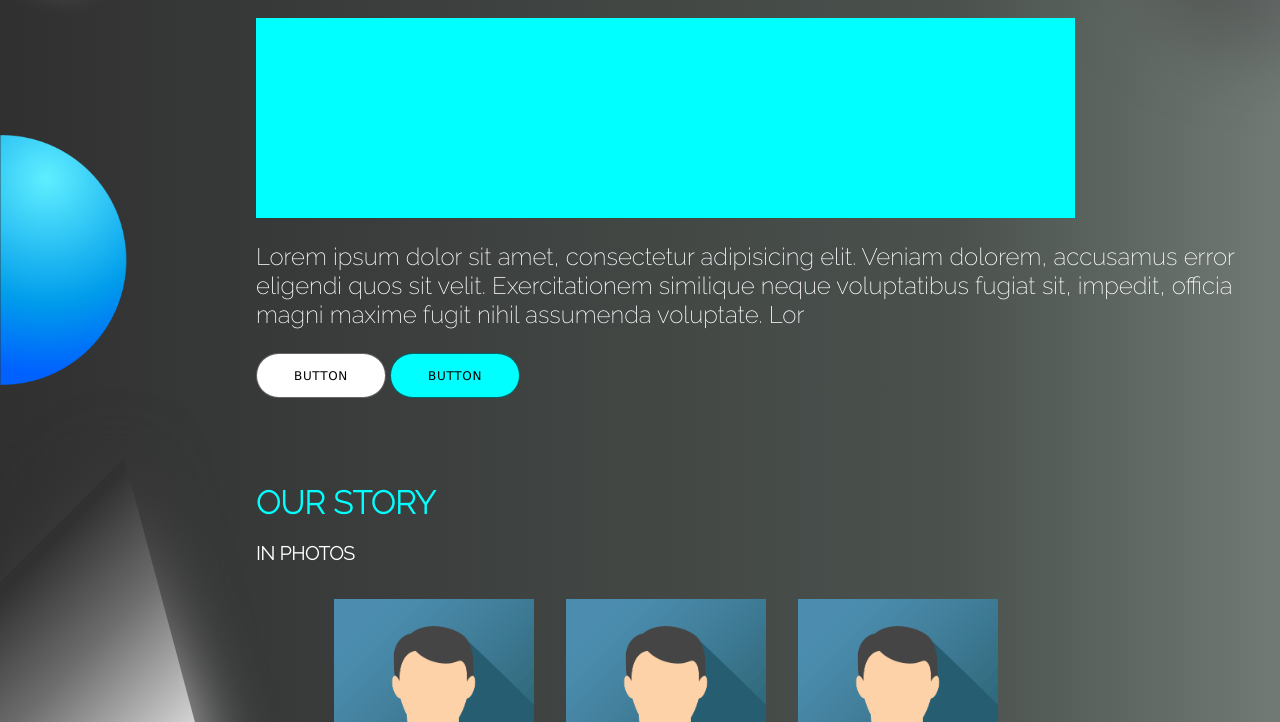
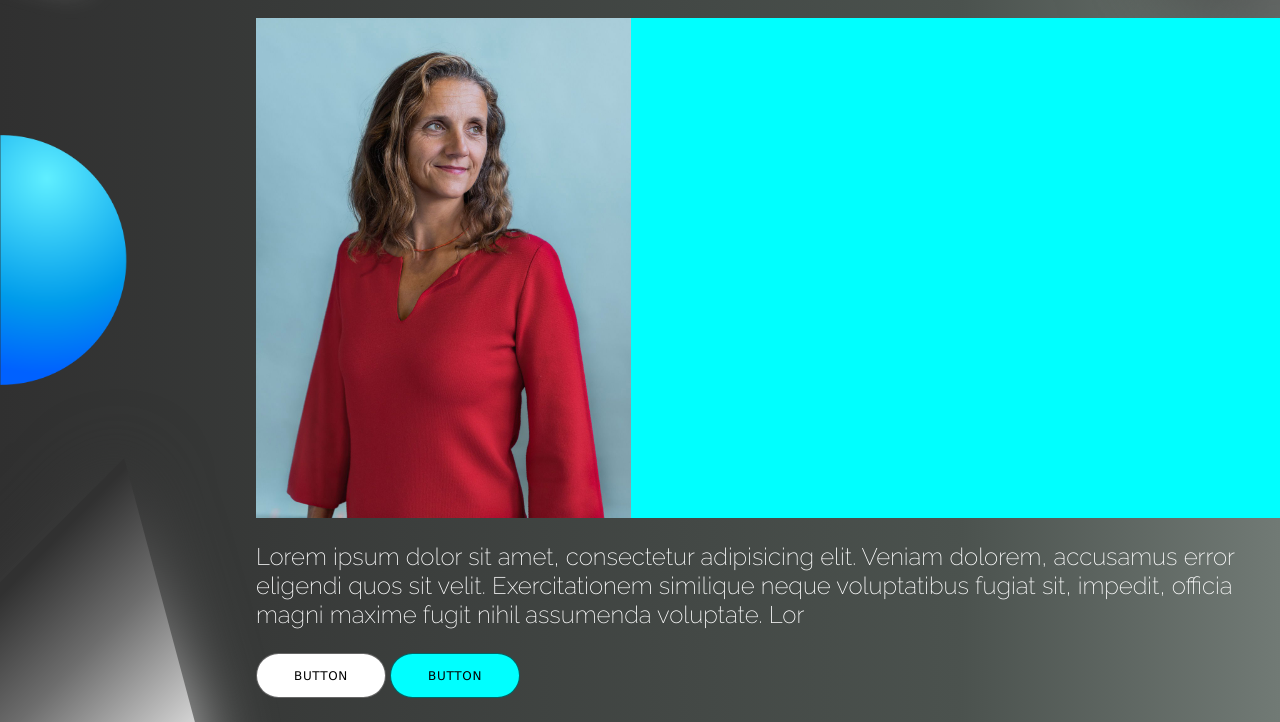
Before and after one commit to GeorgeMoucht/2021iGemThessalyWiki, a plain HTML site: page template-page.html in a window 1280 px wide. Shown: the part 629-1351 px from the top of the page. Drawn offline with nearby package versions, Linux system fonts and the light colour scheme.

Commit message:
Init testImgfolder and start the HP-integrated task

```diff
--- a/assets/css/template-page.css
+++ b/assets/css/template-page.css
@@ -312,6 +312,7 @@ body{
     background: aqua;
 }
 
+
 .right-main-ouridea-text p{
     font-size: 1.5rem;
     color: white;
@@ -537,3 +538,17 @@ body{
       overflow-x: hidden;
       overflow-y: hidden;
 }
+
+/*HP TASK INTEGRATED PEOPLE */
+.HP-integrated-slider-wrap {
+    width: 100%;
+    height: 500px;
+    background: aqua;
+}
+.HP-person-img img  {
+    height: 500px;
+
+    object-fit: cover;
+    object-position: center center;
+    opacity: 1;
+}
--- a/template-page.html
+++ b/template-page.html
@@ -431,7 +431,14 @@
                 <div class="right-main-ouridea">
                     <h2><U>OUR IDEA</U></h2>
                     <h1>MAIN TITLE</h1>
-                    <div class="videoouridea"></div>
+                    <div class="HP-integrated-slider-wrap">
+                        <div class="HP-person-img">
+                            <img src="assets/img/TestIMG/team_veronique_sp.jpg">
+                        </div>
+                        <div class="HP-integrated-slider-ct">
+
+                        </div>
+                    </div>
                     <div class="right-main-ouridea-text">
                         <p>Lorem ipsum dolor sit amet, consectetur adipisicing elit. Veniam dolorem, accusamus error eligendi quos sit velit. Exercitationem similique neque voluptatibus fugiat sit, impedit, officia magni maxime fugit nihil assumenda voluptate. Lor</p>
                         <button class="button-ouridea bn54"><span class="bn54span">BUTTON</span></button>
```
Also changed, not shown: assets/img/TestIMG/team_veronique_sp.jpg (added). Lines whose indentation alone changed are shown as unchanged.
